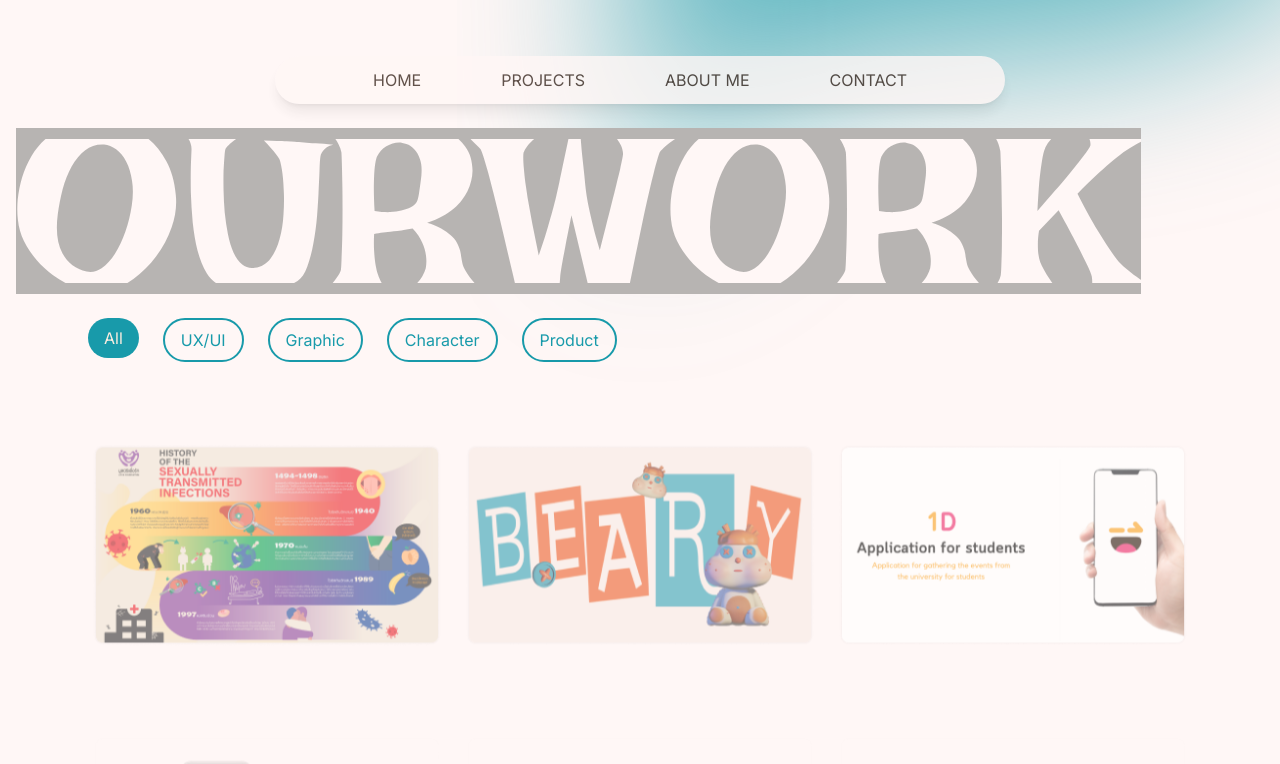
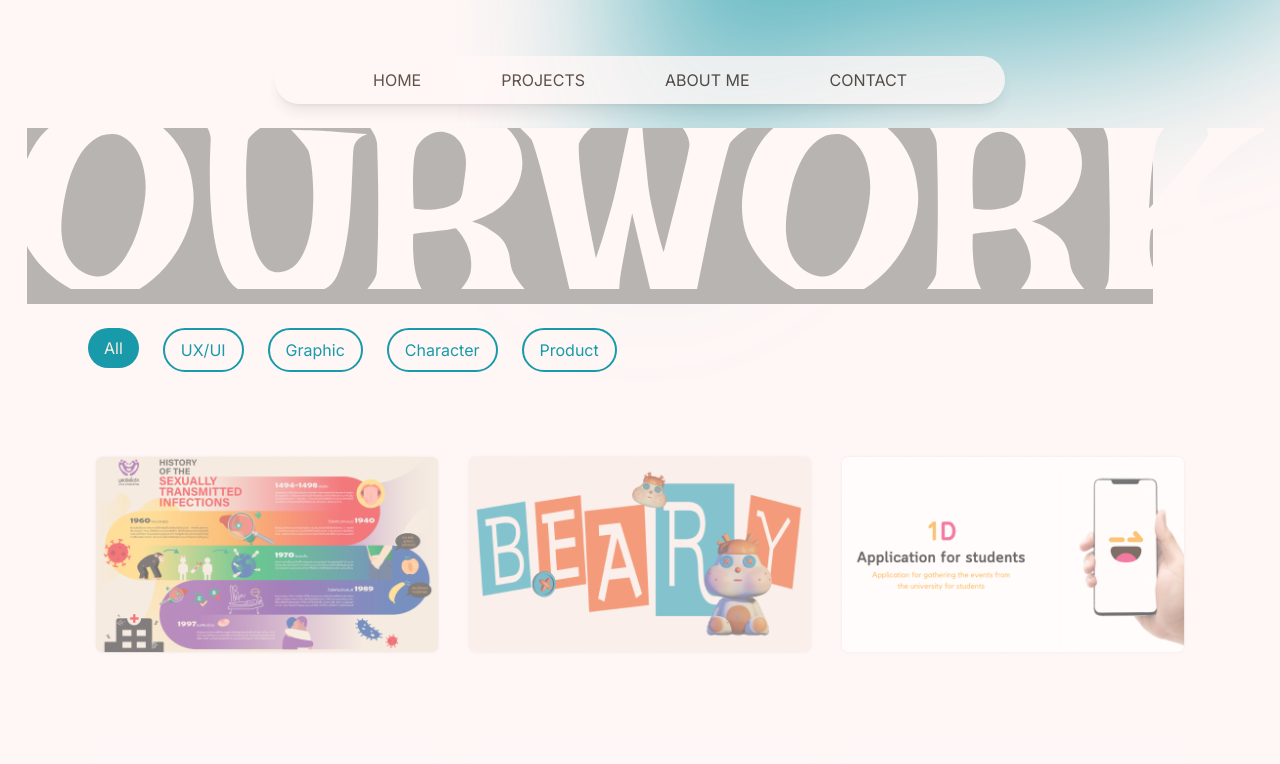
Before and after one commit to SupaseKLs/Webfolio-Aye, a Next.js app: page /project in a window 1280 px wide. Shown: the top 764 px of the page. Built offline with nearby package versions, Linux system fonts and the light colour scheme.

Commit message:
first commit

```diff
--- a/src/app/FOUNDATION/page.jsx
+++ b/src/app/FOUNDATION/page.jsx
@@ -41,7 +41,7 @@ const page = () => {
                         </div>
                     </div>
 
-                    <div className='px-10'>
+                    <div>
                         <div className='py-6'>
                             <h1 className='text-4xl text-primary-color'>LOVE FOUNDATION</h1>
                             <h3 className='py-4 text-2xl'>Graphic design</h3>
--- a/src/app/page.js
+++ b/src/app/page.js
@@ -65,7 +65,7 @@ export default function Home() {
 
 
         <Image
-          className="sm:w-[250px] h-fit w-fit absolute top-0 right-0 z-10"
+          className="sm:w-[250px] h-full w-fit absolute top-0 right-0 z-10"
           width={326}
           src={Mascot}
           alt="Mascot"
@@ -77,7 +77,7 @@ export default function Home() {
       {/* about */}
       <div className="relative xl:pt-8 sm:h-full flex h-full justify-center items-center px-4 py-20">
         <Image className="absolute top-0 right-0" src={PolygonBlur2} />
-        {/* <Image className="absolute bottom-0 left-0" src={PolygonBlur3} /> */}
+        <Image className="absolute bottom-0 left-0" src={PolygonBlur3} />
         <div className="xl:flex-col md-min:flex-row 2xl:flex-row flex xl:items-center max-w-5xl m-auto">
 
           <Image className="xl:hidden pt-8" src={Line2} />
--- a/src/components/Filter.jsx
+++ b/src/components/Filter.jsx
@@ -27,42 +27,37 @@ const OurWorkPage = () => {
   const [activeFilter, setActiveFilter] = useState('All');
 
   useEffect(() => {
-    AOS.init(); // Initialize AOS if needed
+    AOS.init();
 
-    // GSAP scroll-triggered horizontal movement and color change
     gsap.to('.stop-slide', {
       x: '100%',
-      width: 'w-full',
+      width: '100%',
       duration: 1,
       ease: 'power2.out'
     });
 
-    // Animate .slide-box with scroll
     gsap.fromTo(
       '.slide-box',
       {
-        x: '0',
+        x: '-50',
         backgroundColor: '#fff',
         width: '0%',
-        height: '100mvh' // Starting height
       },
       {
         x: '0%',
         backgroundColor: '#AFACAA',
         width: '100%',
-        height: '184px', // Ending height
         scrollTrigger: {
           trigger: '.slide-box',
           start: 'top 100%',
           end: 'bottom top',
           scrub: true,
         },
-        duration: 1, // Duration can be removed or set to 0 as it's scrubbing with scroll
+        duration: 1,
       }
     ),
 
 
-    // GSAP scroll-triggered animations for other elements
     gsap.utils.toArray('.animate-on-scroll').forEach((element) => {
       gsap.fromTo(
         element,
@@ -91,11 +86,12 @@ const OurWorkPage = () => {
 
   return (
     <div className='w-full h-full'>
-      <div className="flex stop-slide slide-box justify-center items-center overflow-hidden">
-        <Image className="object-cover w-full h-fit" src={OurWork} alt="Our Work" />
+      <div className="flex relative justify-center items-center overflow-hidden">
+        <div className='sssssm:h-20 w-screen xl:h-24 xl-min:h-44 stop-slide slide-box'></div>
+        <Image className="absolute top-0 object-cover w-full h-fit" src={OurWork} alt="Our Work" />
       </div>
-      <div className="max-w-7xl m-auto sm:px-8 px-16">
-        <ul className="mt-6 flex flex-wrap gap-y-2 gap-x-2">
+      <div className="w-full overflow-x-auto max-w-7xl m-auto sm:px-8 px-16">
+        <ul className="overflow-x-scroll mt-6 flex flex-wrap gap-y-2 gap-x-2">
           {['All', 'UX/UI', 'Graphic', 'Character', 'Product'].map(category => (
             <li key={category}>
               <p
--- a/src/components/Thumnail/page.jsx
+++ b/src/components/Thumnail/page.jsx
@@ -50,7 +50,7 @@ function ImageSlider() {
         <Image src={wordData.value} height="200" width="500" alt={`Slide ${wordData.id}`} />
       )}
 
-      <div className='w-9/12 flex justify-between'>
+      <div className='w-9/12 flex m-auto justify-between'>
         {imgs2.map((data, i) => (
           <div className="thumbnail" key={i} onClick={() => handleThumbnailClick(i)}>
             {wordData.id === i ? (
```
Also changed, not shown: 1 other file (tests, documents, lock files or other folders).
